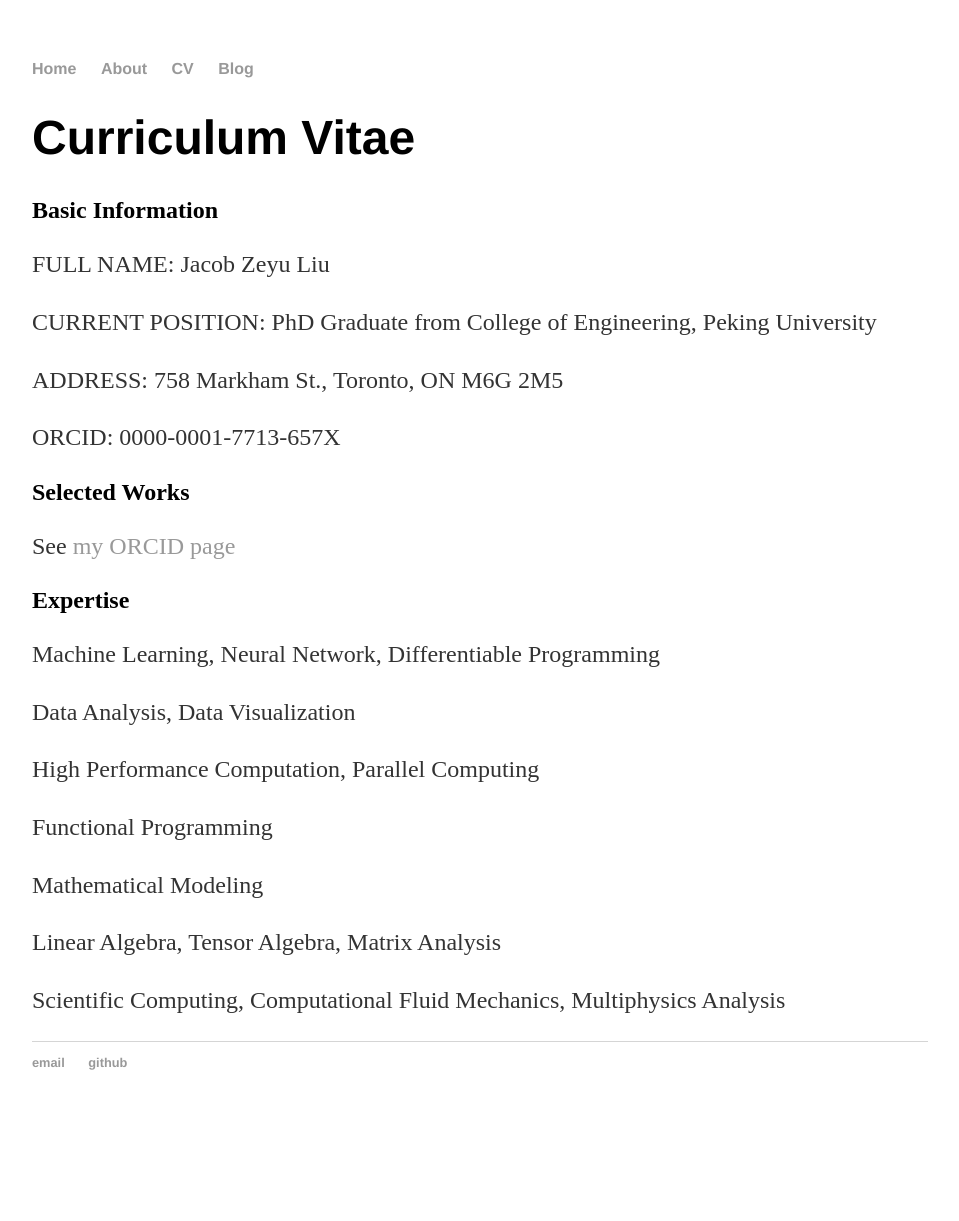
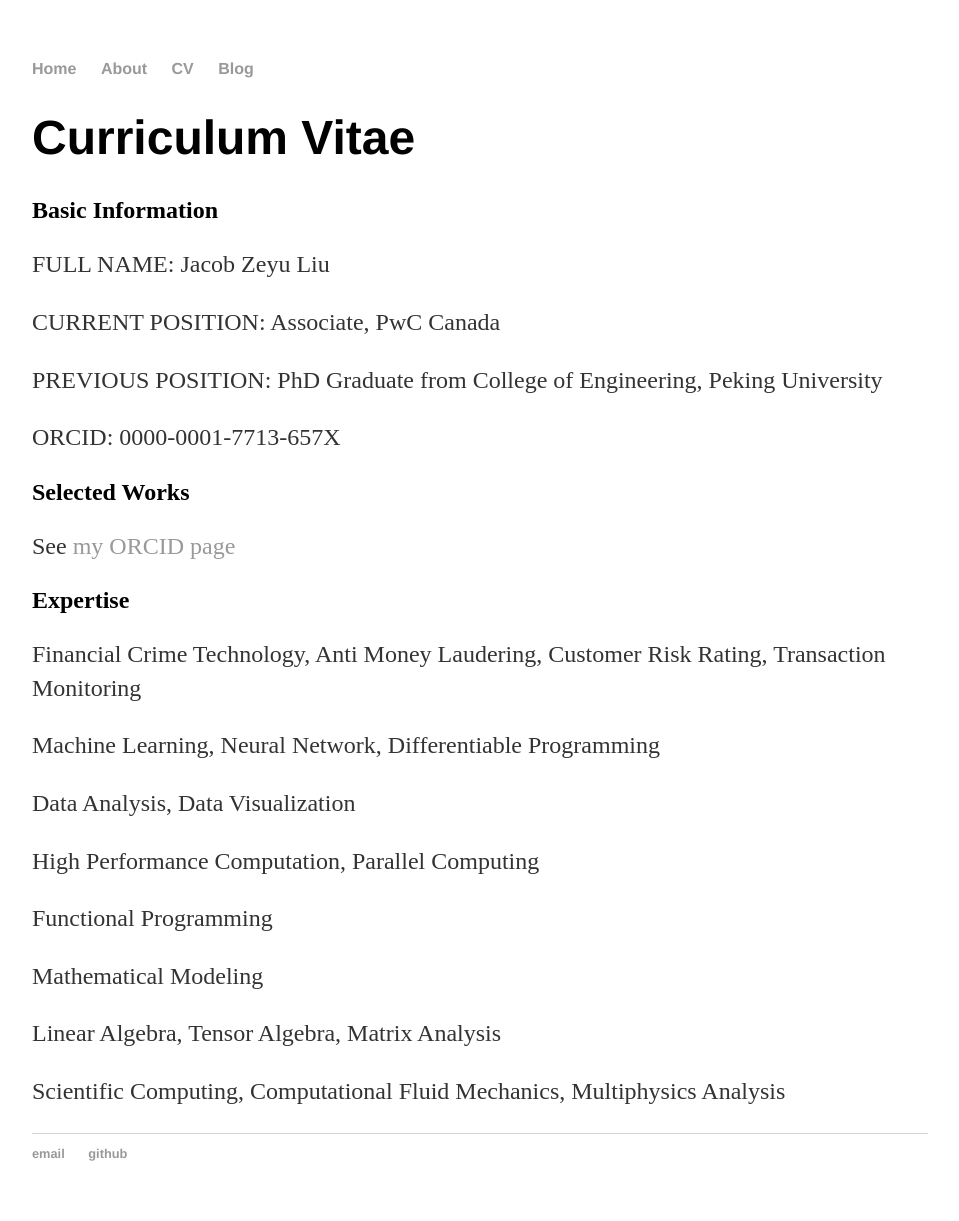
Before and after one commit to jacob-zyl/jacob-zyl.github.io, a Jekyll site: the page built from cv/index.html, in a window 1280 px wide. Shown: the whole page, without its empty margins (160-1119 px from the left). Built offline with Jekyll 4.4.1, drawn with Linux system fonts in a browser that asks for light colours; before the commit the page ends 1130 px from its top, so only the background shows below that.

Commit message:
CV updated.

```diff
--- a/cv/index.html
+++ b/cv/index.html
@@ -10,9 +10,9 @@ title: Jacob Z. Liu, CV
 
   <p>FULL NAME: Jacob Zeyu Liu</p>
 
-  <p>CURRENT POSITION: PhD Graduate from College of Engineering, Peking University</p>
+  <p>CURRENT POSITION: Associate, PwC Canada</p>
 
-  <p>ADDRESS: 758 Markham St., Toronto, ON M6G 2M5</p>
+  <p>PREVIOUS POSITION: PhD Graduate from College of Engineering, Peking University</p>
 
   <p>ORCID: 0000-0001-7713-657X</p>
 
@@ -22,6 +22,7 @@ title: Jacob Z. Liu, CV
 
 <h2>Expertise</h2>
 
+<p>Financial Crime Technology, Anti Money Laudering, Customer Risk Rating, Transaction Monitoring</p>
 <p>Machine Learning, Neural Network, Differentiable Programming</p>
 <p>Data Analysis, Data Visualization</p>
 <p>High Performance Computation, Parallel Computing</p>
```
